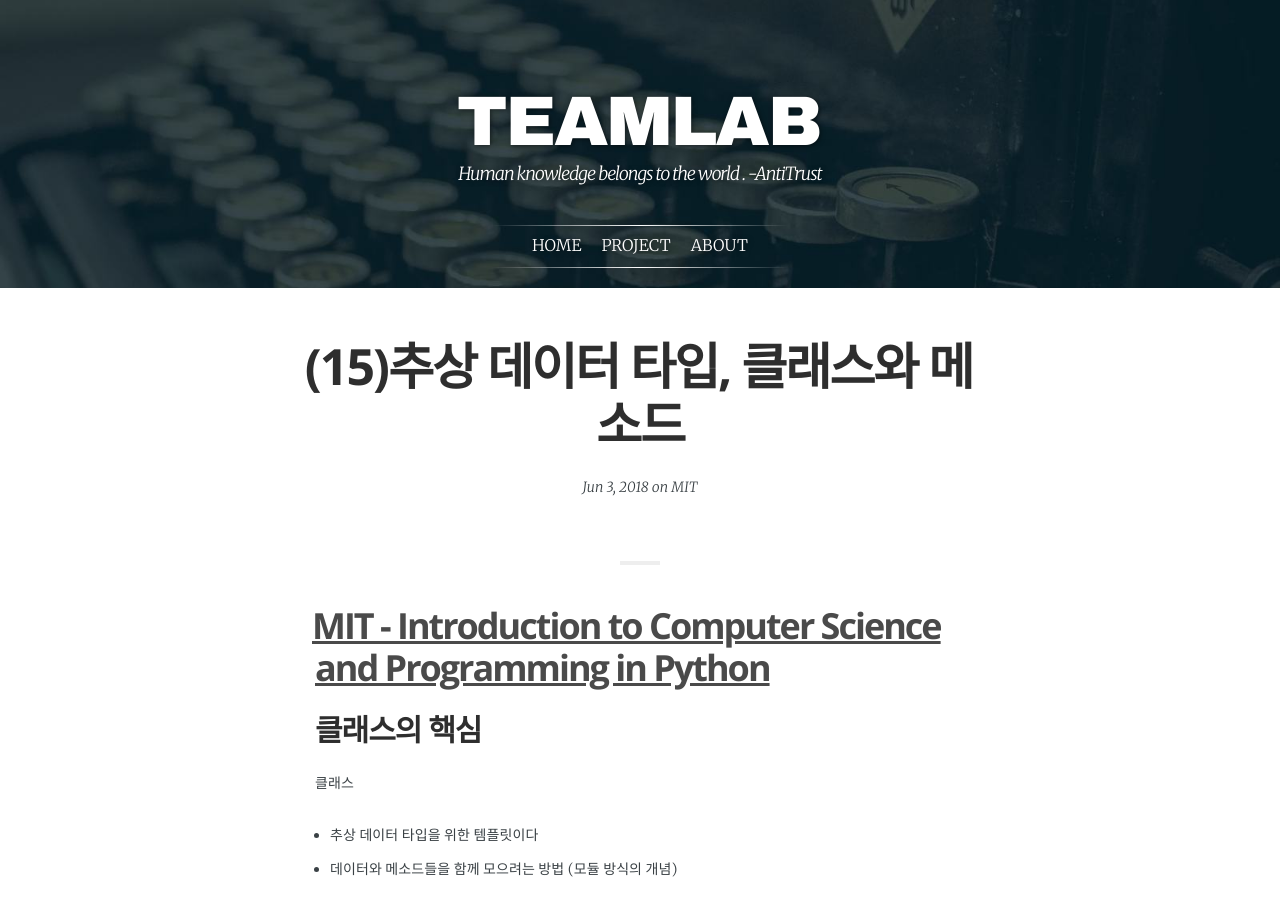
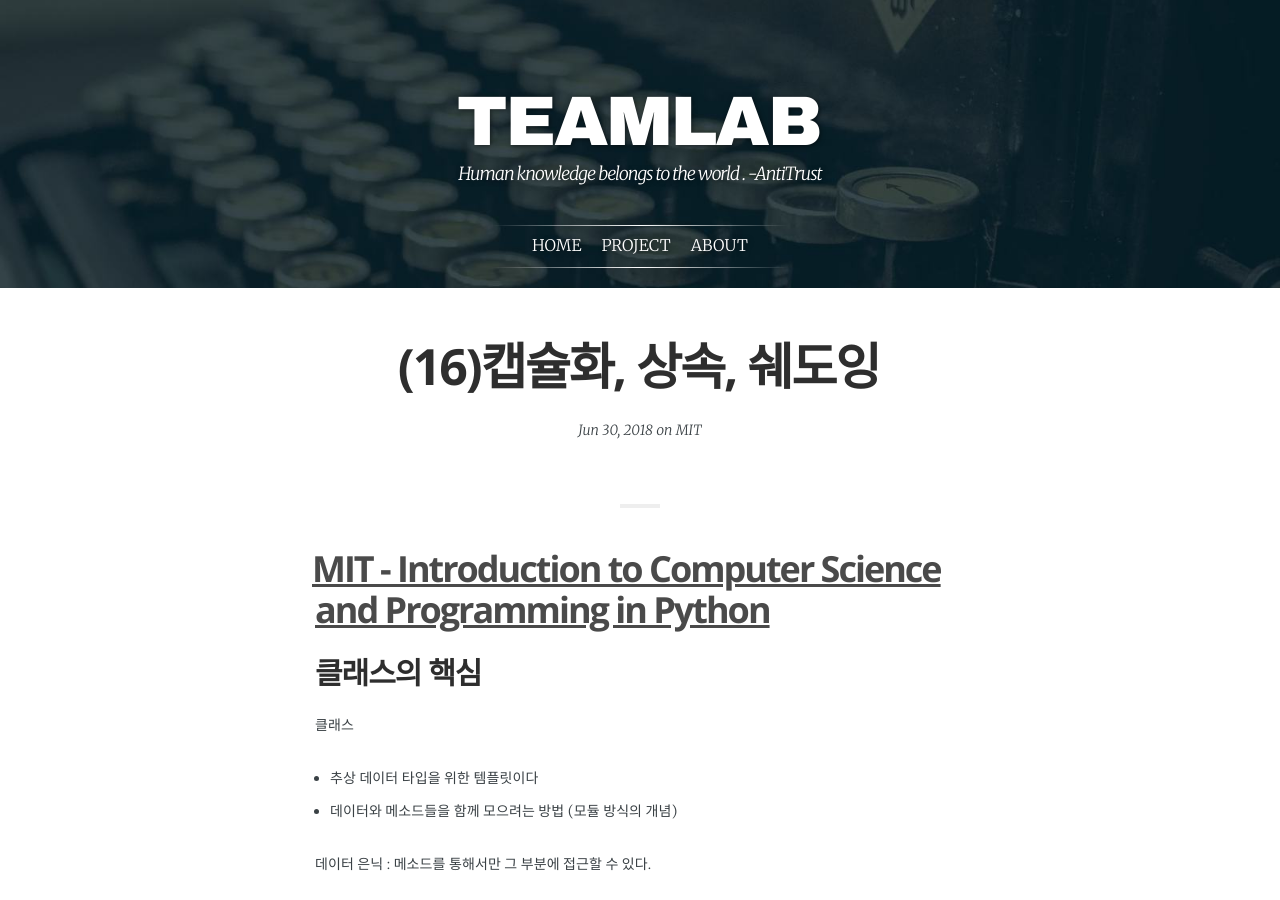
Before and after one commit to TeamLab/jekyllDecent, a Jekyll site: the page built from _posts/2018-06-30-lec.16.md, in a window 1280 px wide and 900 px high. Built offline with Jekyll 4.4.1, drawn with Linux system fonts in a browser that asks for light colours; some web fonts are replaced.

Commit message:
Update 2018-06-30-lec.16.md

```diff
--- a/_posts/2018-06-30-lec.16.md
+++ b/_posts/2018-06-30-lec.16.md
@@ -1,7 +1,7 @@
 ---
 layout:            post
-title:             "(15)추상 데이터 타입, 클래스와 메소드"
-date:              2018-06-03 13:10:00 +0300
+title:             "(16)캡슐화, 상속, 쉐도잉"
+date:              2018-06-30 13:10:00 +0300
 tags:              MIT
 category:          MIT - Introduction to Computer Science and Programming in Python
 author:            kimyoonjin
```
